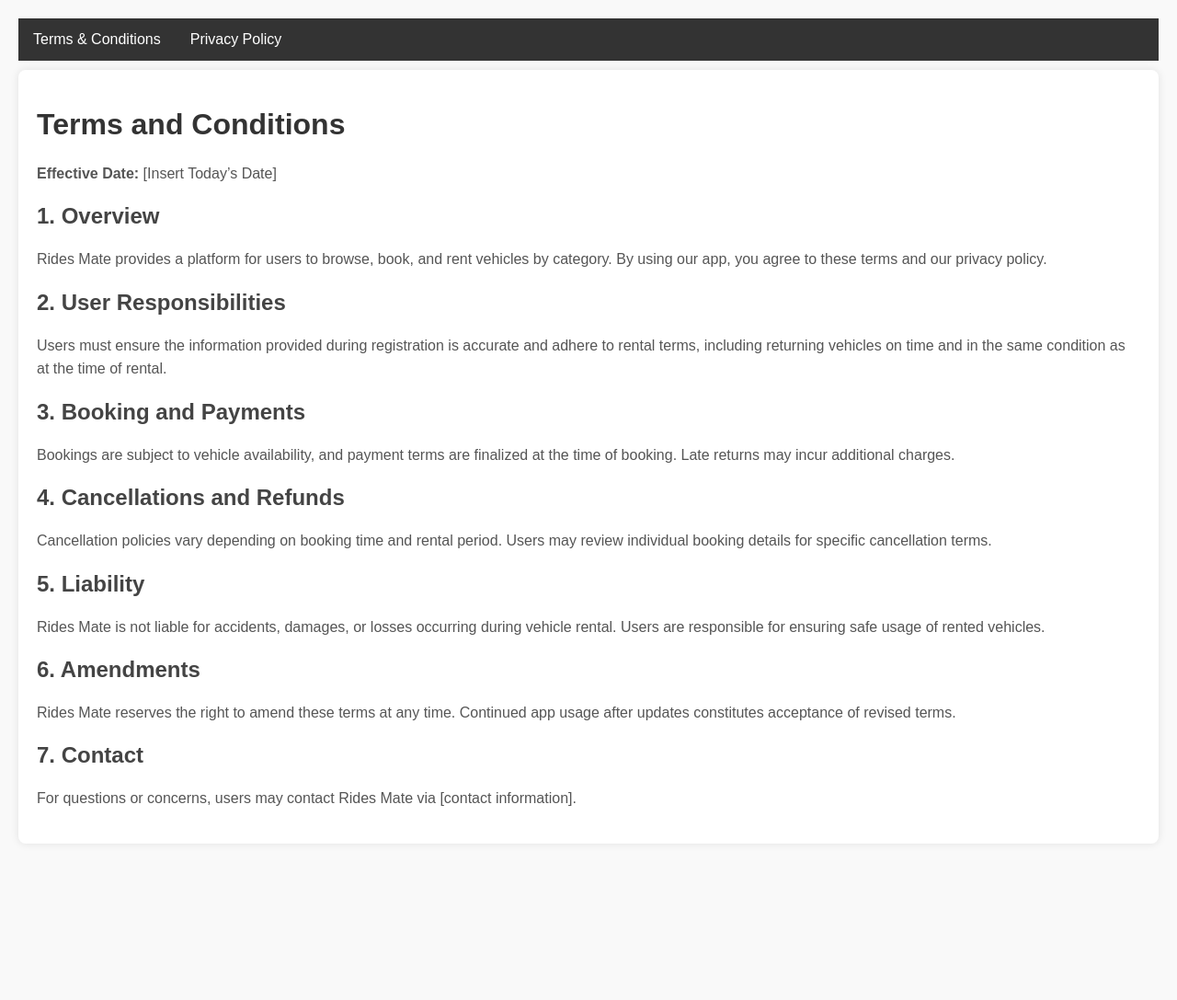
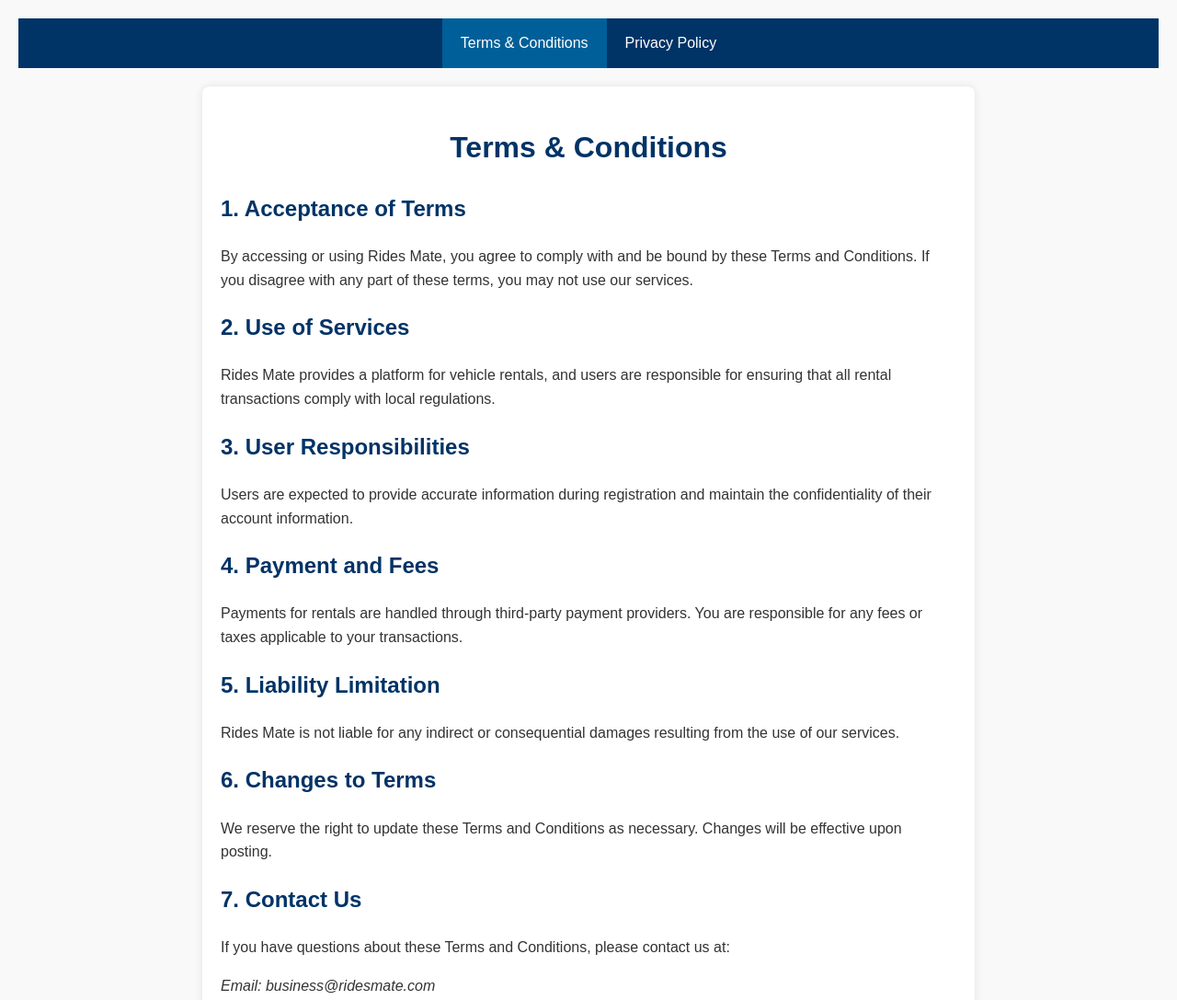
Before and after one commit to Quantum-35/rm-pages, a plain HTML site: page index.html in a window 1280 px wide. Shown: the whole page at 92% size. Before the commit the page ends 937 px from the top, so only its background shows below. Drawn offline with Linux system fonts and the light colour scheme.

Commit message:
Update index.html

```diff
--- a/index.html
+++ b/index.html
@@ -3,82 +3,164 @@
 <head>
     <meta charset="UTF-8">
     <meta name="viewport" content="width=device-width, initial-scale=1.0">
-  <title>Rides Mate - Terms and Conditions</title>
+    <title>Rides Mate - Legal Information</title>
     <style>
         body {
             font-family: Arial, sans-serif;
+            line-height: 1.6;
+            color: #333;
             margin: 0;
             padding: 20px;
             background-color: #f9f9f9;
         }
+        h1, h2 {
+            color: #003366;
+        }
         h1 {
-      color: #333;
+            font-size: 2em;
+            text-align: center;
+        }
+        h2 {
+            font-size: 1.5em;
+            margin-top: 20px;
+        }
+        p {
+            margin-bottom: 15px;
+        }
+        ul {
+            list-style: disc;
+            margin: 0 0 15px 20px;
+        }
+        .container {
+            max-width: 800px;
+            margin: auto;
+            padding: 20px;
+            background-color: #ffffff;
+            box-shadow: 0 0 10px rgba(0,0,0,0.1);
+            border-radius: 8px;
+        }
+        .contact {
+            font-style: italic;
         }
         .tab {
-      overflow: hidden;
-      background-color: #333;
+            display: flex;
+            justify-content: center;
+            background-color: #003366;
+            margin-bottom: 20px;
         }
         .tab a {
-      float: left;
+            padding: 14px 20px;
             color: white;
-      padding: 14px 16px;
-      text-align: center;
             text-decoration: none;
             font-size: 16px;
-      transition: 0.3s;
+            transition: background 0.3s;
         }
         .tab a:hover {
-      background-color: #ddd;
-      color: black;
+            background-color: #005f99;
         }
-    .content {
-      padding: 20px;
-      background: white;
-      margin-top: 10px;
-      box-shadow: 0px 0px 10px rgba(0, 0, 0, 0.1);
-      border-radius: 8px;
+        .tab a.active {
+            background-color: #005f99;
         }
-    h2 {
-      color: #444;
+        .section {
+            display: none;
         }
-    p {
-      color: #555;
-      line-height: 1.6;
+        .section.active {
+            display: block;
         }
     </style>
+    <script>
+        function showSection(id) {
+            document.querySelectorAll('.section').forEach(section => {
+                section.classList.remove('active');
+            });
+            document.getElementById(id).classList.add('active');
+            document.querySelectorAll('.tab a').forEach(link => {
+                link.classList.remove('active');
+            });
+            document.getElementById('link-' + id).classList.add('active');
+        }
+    </script>
 </head>
 <body>
-
     <div class="tab">
-  <a href="tnc.html">Terms & Conditions</a>
-  <a href="privacy.html">Privacy Policy</a>
+        <a href="#" id="link-terms" class="active" onclick="showSection('terms')">Terms & Conditions</a>
+        <a href="#" id="link-privacy" onclick="showSection('privacy')">Privacy Policy</a>
     </div>
 
-<div class="content">
-  <h1>Terms and Conditions</h1>
-  <p><strong>Effective Date:</strong> [Insert Today’s Date]</p>
+    <div class="container">
+        <!-- Terms & Conditions Section -->
+        <div id="terms" class="section active">
+            <h1>Terms & Conditions</h1>
+            <h2>1. Acceptance of Terms</h2>
+            <p>By accessing or using Rides Mate, you agree to comply with and be bound by these Terms and Conditions. If you disagree with any part of these terms, you may not use our services.</p>
 
-  <h2>1. Overview</h2>
-  <p>Rides Mate provides a platform for users to browse, book, and rent vehicles by category. By using our app, you agree to these terms and our privacy policy.</p>
+            <h2>2. Use of Services</h2>
+            <p>Rides Mate provides a platform for vehicle rentals, and users are responsible for ensuring that all rental transactions comply with local regulations.</p>
 
-  <h2>2. User Responsibilities</h2>
-  <p>Users must ensure the information provided during registration is accurate and adhere to rental terms, including returning vehicles on time and in the same condition as at the time of rental.</p>
+            <h2>3. User Responsibilities</h2>
+            <p>Users are expected to provide accurate information during registration and maintain the confidentiality of their account information.</p>
 
-  <h2>3. Booking and Payments</h2>
-  <p>Bookings are subject to vehicle availability, and payment terms are finalized at the time of booking. Late returns may incur additional charges.</p>
+            <h2>4. Payment and Fees</h2>
+            <p>Payments for rentals are handled through third-party payment providers. You are responsible for any fees or taxes applicable to your transactions.</p>
 
-  <h2>4. Cancellations and Refunds</h2>
-  <p>Cancellation policies vary depending on booking time and rental period. Users may review individual booking details for specific cancellation terms.</p>
+            <h2>5. Liability Limitation</h2>
+            <p>Rides Mate is not liable for any indirect or consequential damages resulting from the use of our services.</p>
 
-  <h2>5. Liability</h2>
-  <p>Rides Mate is not liable for accidents, damages, or losses occurring during vehicle rental. Users are responsible for ensuring safe usage of rented vehicles.</p>
+            <h2>6. Changes to Terms</h2>
+            <p>We reserve the right to update these Terms and Conditions as necessary. Changes will be effective upon posting.</p>
 
-  <h2>6. Amendments</h2>
-  <p>Rides Mate reserves the right to amend these terms at any time. Continued app usage after updates constitutes acceptance of revised terms.</p>
-
-  <h2>7. Contact</h2>
-  <p>For questions or concerns, users may contact Rides Mate via [contact information].</p>
+            <h2>7. Contact Us</h2>
+            <p>If you have questions about these Terms and Conditions, please contact us at:</p>
+            <p class="contact">Email: business@ridesmate.com</p>
         </div>
 
+        <!-- Privacy Policy Section -->
+        <div id="privacy" class="section">
+            <h1>Privacy Policy</h1>
+            <p><strong>Effective Date:</strong> October 17, 2024</p>
+
+            <h2>1. Introduction</h2>
+            <p>Rides Mate (“we,” “our,” or “us”) is committed to respecting and protecting your privacy. This Privacy Policy explains how we collect, use, and share information about users of our mobile application, <strong>Rides Mate</strong>, to provide rental services for vehicles by categories. By using Rides Mate, you consent to the data practices described in this policy.</p>
+
+            <h2>2. Information We Collect</h2>
+            <p>We collect the following information to enable a seamless rental experience:</p>
+            <ul>
+                <li><strong>First Name and Last Name</strong>: For identification and communication purposes.</li>
+                <li><strong>Phone Number</strong>: To facilitate secure communication and booking confirmations.</li>
+            </ul>
+
+            <h2>3. How We Use Your Information</h2>
+            <p>The information we collect is used to:</p>
+            <ul>
+                <li>Enable vehicle booking and rental services within the app.</li>
+                <li>Send notifications or updates regarding your rentals.</li>
+                <li>Improve user experience and app functionality.</li>
+            </ul>
+
+            <h2>4. Data Sharing and Disclosure</h2>
+            <p>We do not sell, lease, or share your personal information with third parties unless required by law or necessary for fulfilling rental transactions.</p>
+
+            <h2>5. Data Security</h2>
+            <p>We employ appropriate security measures to safeguard the information collected. However, no system can be fully secure.</p>
+
+            <h2>6. Data Retention</h2>
+            <p>Your data will be retained for as long as necessary to provide services and comply with legal obligations.</p>
+
+            <h2>7. Your Rights</h2>
+            <p>You have the right to:</p>
+            <ul>
+                <li>Access the personal data we hold about you.</li>
+                <li>Request corrections to any inaccurate or outdated data.</li>
+                <li>Request deletion of data, subject to certain exceptions.</li>
+            </ul>
+
+            <h2>8. Changes to This Policy</h2>
+            <p>We may update this Privacy Policy from time to time.</p>
+
+            <h2>9. Contact Us</h2>
+            <p>If you have questions about this Privacy Policy, please contact us at:</p>
+            <p class="contact">Email: business@ridesmate.com</p>
+        </div>
+    </div>
 </body>
 </html>
```
Lines whose indentation alone changed are shown as unchanged.
